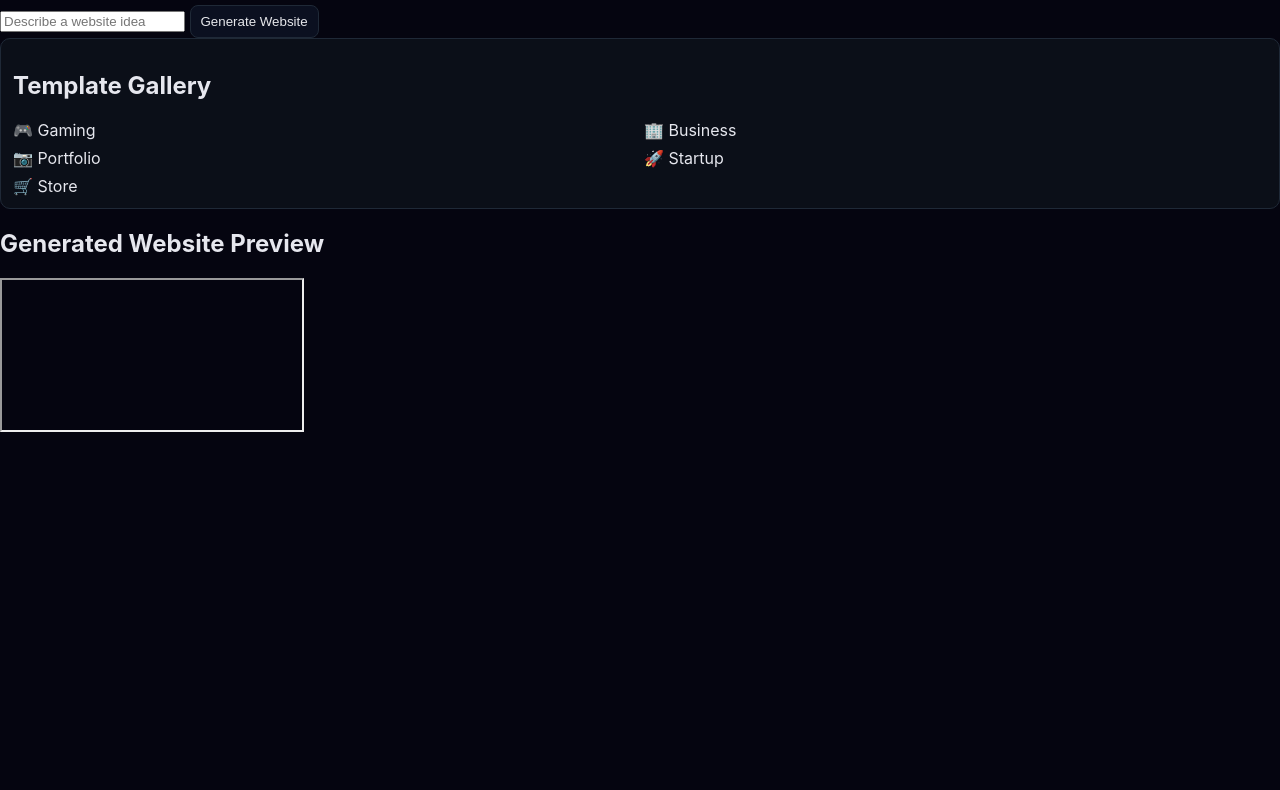
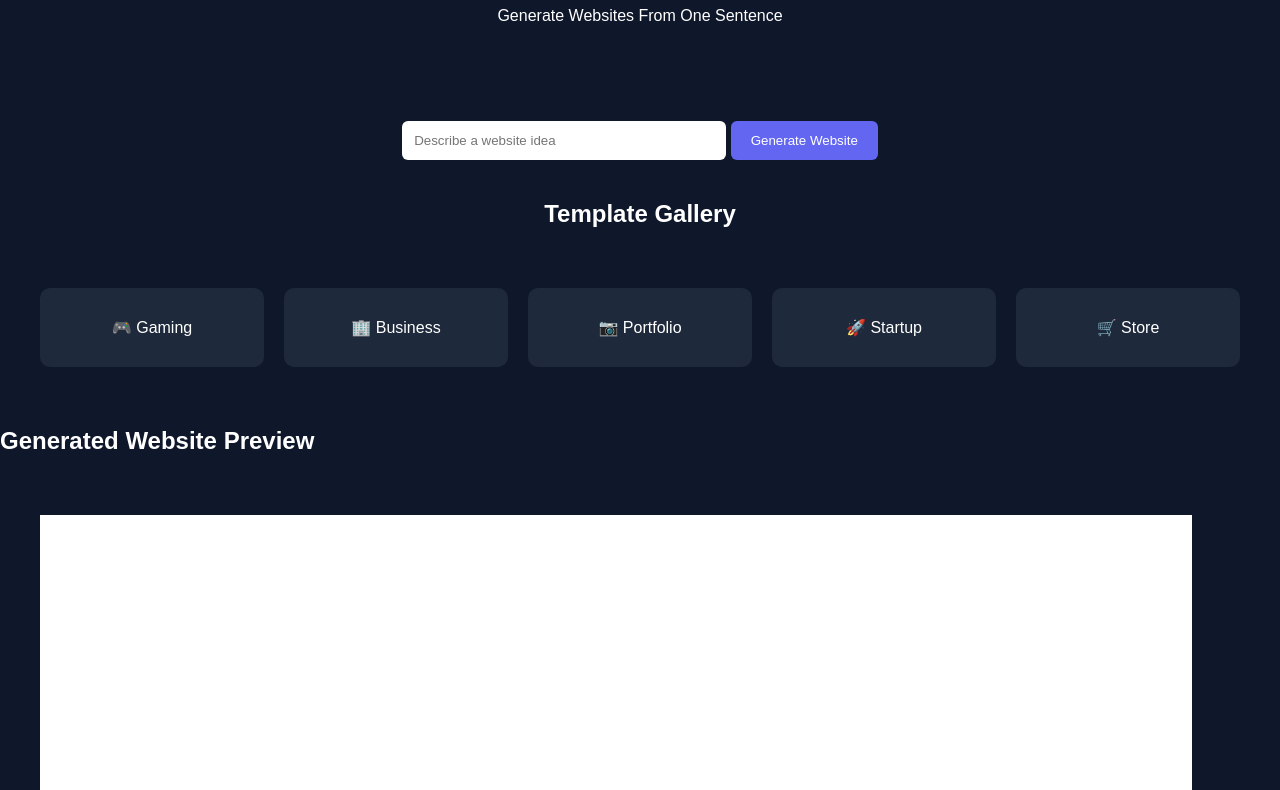
Before and after one commit to zeiterjosh-cloud/ai-website-generator, a website: page public/index.html in a window 1280 px wide. Shown: the part 113-903 px from the top of the page. Before the commit the page ends 800 px from the top, so only its background shows below. Drawn offline with Linux system fonts and the light colour scheme.

Commit message:
Update style.css

```diff
--- a/public/style.css
+++ b/public/style.css
@@ -1,51 +1,84 @@
-:root{
-  --bg:#050510; --panel:#0b0f18; --muted:#9ca3af; --accent:#9b5cff;
+body{
+
+font-family: Arial;
+margin:0;
+background:#0f172a;
+color:white;
+
 }
-*{box-sizing:border-box}
-body{
-  margin:0; font-family:Inter,system-ui,Segoe UI,Roboto,"Helvetica Neue",Arial;
-  background:var(--bg); color:#e6e7ee; -webkit-font-smoothing:antialiased;
+
+header{
+
+text-align:center;
+padding:40px;
+
 }
-.hero{padding:24px 20px;background:linear-gradient(135deg,#050510,#0b1020,#111827)}
-.container{max-width:1100px;margin:0 auto}
-.hero-title{font-size:1.8rem;letter-spacing:.18em;color:#e5e7ff;text-shadow:0 0 12px var(--accent)}
-.hero-tagline{color:var(--muted);margin-top:6px}
-.hero-line{height:2px;width:90px;margin-top:12px;background:linear-gradient(90deg,var(--accent),transparent)}
 
-.main{display:flex;gap:18px;max-width:1100px;margin:20px auto;padding:0 20px}
-.sidebar{width:320px;display:flex;flex-direction:column;gap:16px}
-.templates, .controls{background:var(--panel);border:1px solid #1f2937;padding:12px;border-radius:10px}
-.template-grid{display:grid;grid-template-columns:1fr 1fr;gap:8px}
-.template-thumb{background:#07101a;border-radius:8px;padding:10px;cursor:pointer;border:1px solid #1f2937;display:flex;flex-direction:column;gap:6px}
-.template-thumb:hover{border-color:var(--accent)}
-.template-thumb.active{border-color:var(--accent);box-shadow:0 0 12px rgba(155,92,255,.12)}
-.thumb-title{font-size:.85rem;color:#e6e7ee}
-.thumb-sub{font-size:.75rem;color:var(--muted)}
+.generator{
 
-.controls textarea#ideaInput{width:100%;min-height:80px;background:#050510;border:1px solid #1f2937;padding:8px;border-radius:8px;color:#e6e7eb}
-.btn-row{display:flex;gap:8px;margin-top:8px;flex-wrap:wrap}
-button{background:#0b1020;border:1px solid #1f2937;color:#e6e7eb;padding:8px 10px;border-radius:8px;cursor:pointer}
-button.primary{background:var(--accent);color:#050510;border:none;box-shadow:0 0 12px rgba(155,92,255,.25)}
-button:disabled{opacity:.5;cursor:default}
+text-align:center;
+margin:40px;
 
-.status-row{display:flex;justify-content:space-between;margin-top:10px;color:var(--muted);font-size:.85rem}
-.snapshots{list-style:none;padding-left:0;margin-top:8px;max-height:160px;overflow:auto}
-.snapshots li{padding:6px;border-radius:6px;background:#060712;margin-bottom:6px;border:1px solid #111}
+}
 
-.workspace{flex:1;display:flex;flex-direction:column;gap:12px}
-.topbar{display:flex;justify-content:space-between;align-items:center;padding:6px 8px}
-.editor-preview-wrapper{display:grid;grid-template-columns:1fr 1fr;gap:12px}
-.left-panel, .right-panel{background:var(--panel);border:1px solid #1f2937;padding:12px;border-radius:10px}
-#editor{width:100%;min-height:420px;background:#050510;border-radius:8px;padding:12px;color:#e6e7eb;font-family:monospace;font-size:.9rem;border:1px solid #1f2937;resize:vertical}
-.preview-area{min-height:420px;border-radius:8px;padding:16px;background:#050510;border:1px solid #1f2937;overflow:auto}
-.preview-area[contenteditable="true"]{outline:1px dashed var(--accent)}
+input{
 
-.jdz-footer{text-align:center;padding:18px 0;color:var(--muted)}
-.jdz-mark{color:var(--accent);text-shadow:0 0 6px var(--accent);letter-spacing:2px;font-weight:600;font-size:.8rem}
+padding:12px;
+width:300px;
+border:none;
+border-radius:6px;
 
-/* small screens */
-@media (max-width:980px){
-  .main{flex-direction:column;padding:12px}
-  .sidebar{width:100%}
-  .editor-preview-wrapper{grid-template-columns:1fr}
 }
+
+button{
+
+padding:12px 20px;
+border:none;
+border-radius:6px;
+background:#6366f1;
+color:white;
+cursor:pointer;
+
+}
+
+.templates{
+
+text-align:center;
+
+}
+
+.template-grid{
+
+display:grid;
+grid-template-columns:repeat(auto-fit,minmax(150px,1fr));
+gap:20px;
+padding:40px;
+
+}
+
+.card{
+
+background:#1e293b;
+padding:30px;
+border-radius:10px;
+cursor:pointer;
+transition:0.3s;
+
+}
+
+.card:hover{
+
+transform:scale(1.05);
+background:#334155;
+
+}
+
+iframe{
+
+width:90%;
+height:400px;
+margin:40px;
+border:none;
+background:white;
+
+}
```
